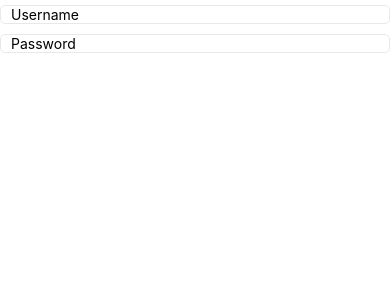
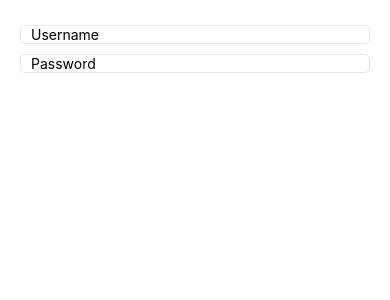
Before and after one commit to bfproject/reactnative, a React Native app: screen / in a window 390 px wide. Shown: the top 300 px of the page. Built offline with nearby package versions, Linux system fonts and the light colour scheme.

Commit message:
refactor: Move Log in screen to screens folder

```diff
--- a/App.js
+++ b/App.js
@@ -1,34 +1,16 @@
-import React, { useState }from 'react';
+import React, { useState } from 'react';
 import {
     View,
-  ScrollView,
     StyleSheet,
 } from 'react-native';
-import CustomInput from './src/components/CustomInput';
+import LogInScreen from './src/screens/LogInScreen';
 
 
 const App = () => {
-  const [username, setUsername] = useState('');
-  const [password, setPassword] = useState('');
-
     return (
-    <ScrollView showsVerticalScrollIndicator={false}>
-      <View style={styles.root}>
-
-        <CustomInput
-          placeholder="Username"
-          value={username}
-          setValue={setUsername}
-        />
-        <CustomInput
-          placeholder="Password"
-          value={password}
-          setValue={setPassword}
-          secureTextEntry
-        />
-
+        <View style={styles.container}>
+            <LogInScreen />
         </View>
-    </ScrollView>
     );
 };
 
--- /dev/null
+++ b/src/screens/LogInScreen.jsx
@@ -0,0 +1,41 @@
+import React, { useState } from 'react';
+import {
+    View,
+    StyleSheet,
+    ScrollView,
+} from 'react-native';
+import CustomInput from '../components/CustomInput';
+
+const LogInScreen = () => {
+
+    const [username, setUsername] = useState('');
+    const [password, setPassword] = useState('');
+
+    return (
+        <ScrollView showsVerticalScrollIndicator={false}>
+            <View style={styles.root}>
+
+                <CustomInput
+                    placeholder="Username"
+                    value={username}
+                    setValue={setUsername}
+                />
+                <CustomInput
+                    placeholder="Password"
+                    value={password}
+                    setValue={setPassword}
+                    secureTextEntry
+                />
+            </View>
+        </ScrollView>
+    );
+};
+
+const styles = StyleSheet.create({
+    root: {
+        alignItems: 'center',
+        padding: 20,
+    },
+});
+
+export default LogInScreen;
```
Lines whose indentation alone changed are shown as unchanged.
